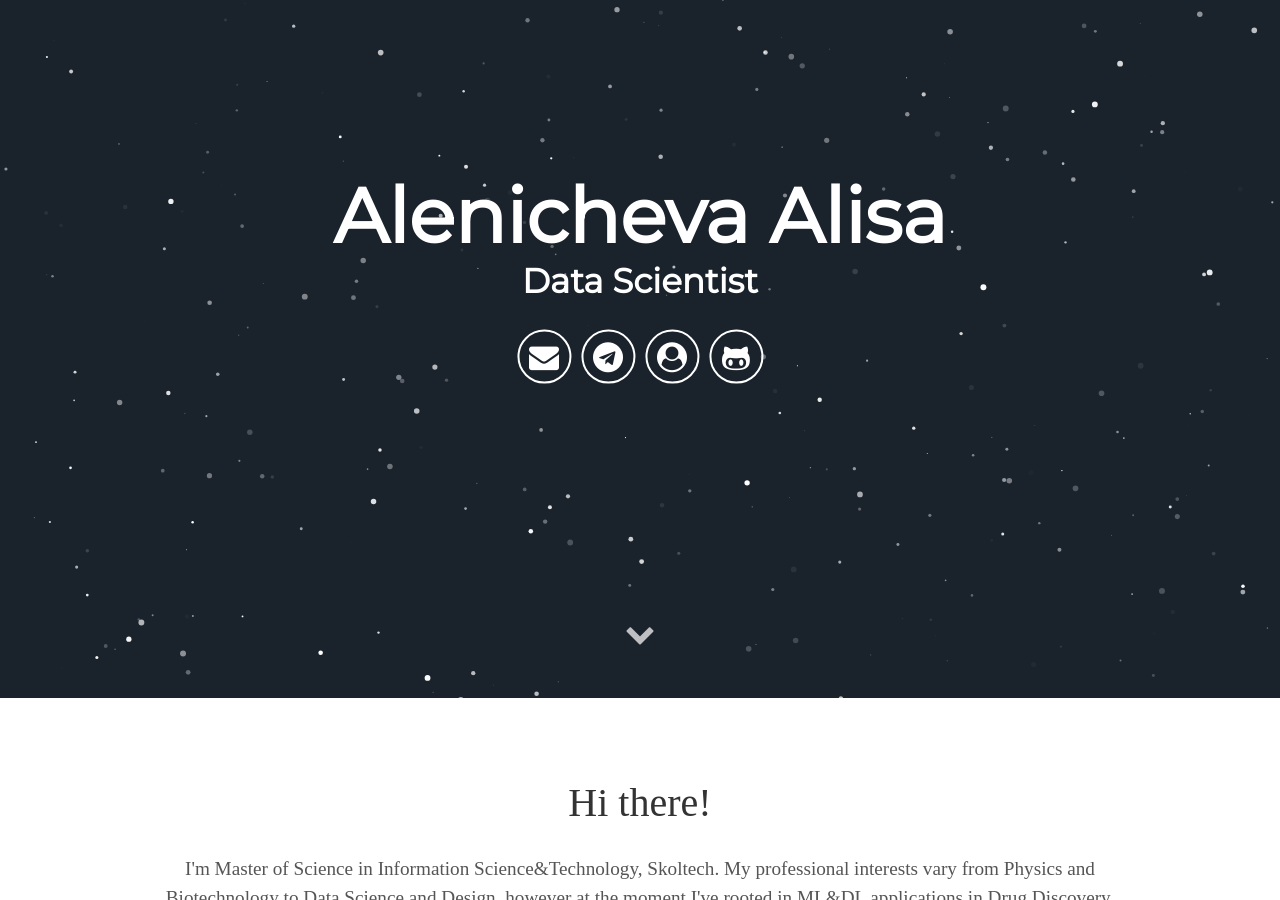
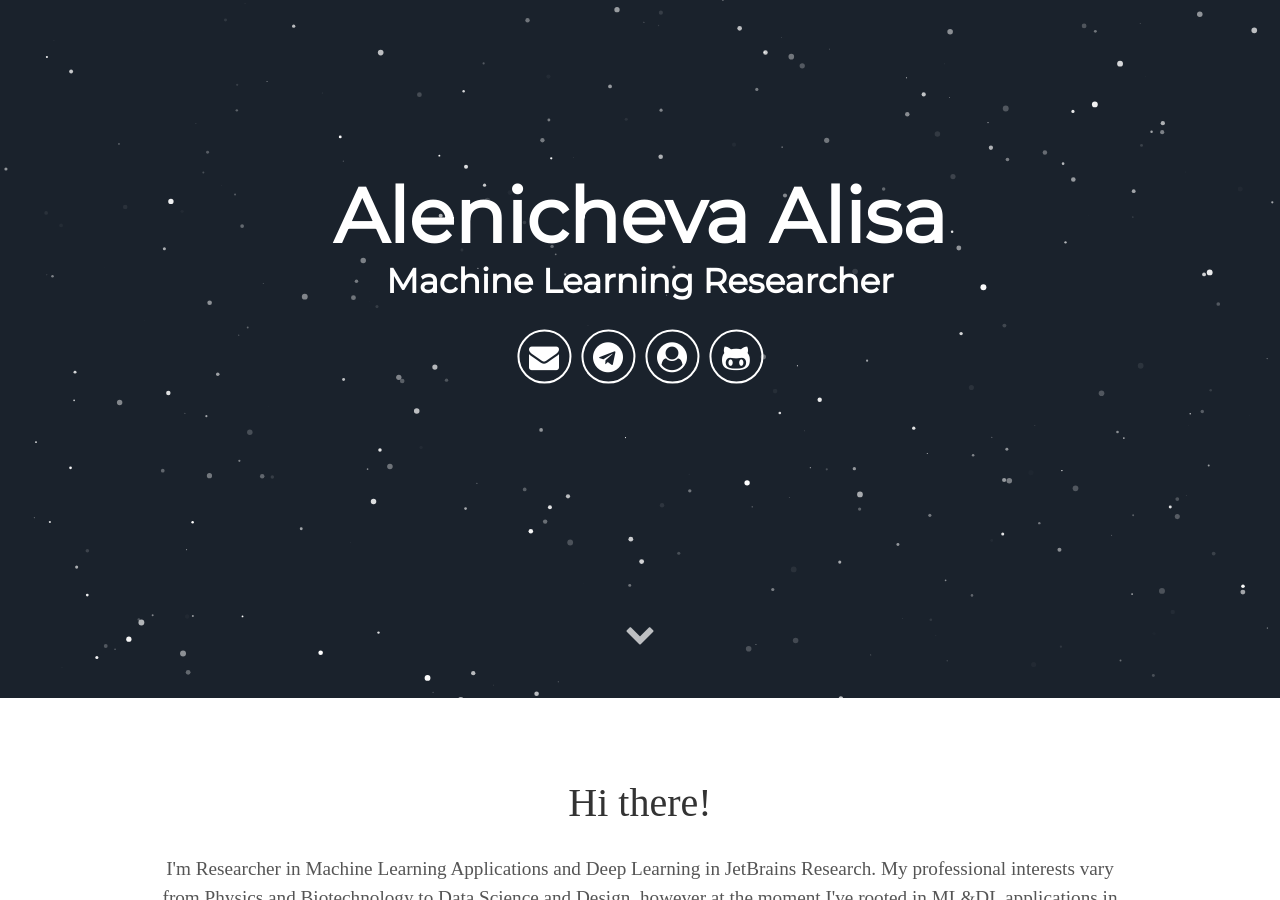
Before and after one commit to korney3/korney3.github.io, a Jekyll site: the page built from index.html, in a window 1280 px wide and 900 px high, scrolled down 202 px. Built offline with Jekyll 4.4.1, drawn with Linux system fonts in a browser that asks for light colours; some web fonts are replaced; some of the changed text lies outside the part shown.

Commit message:
Update _config.yml

```diff
--- a/_config.yml
+++ b/_config.yml
@@ -6,10 +6,10 @@ baseurl: "" # the subpath of your site, e.g. /blog
 
 # User settings
 username: Alenicheva Alisa
-user_description: I'm Master of Science in  Information Science&Technology, Skoltech. My professional interests vary from Physics and Biotechnology to Data Science and Design, however at the moment I've rooted in ML&DL applications in Drug Discovery.
-user_title: Data Scientist
-email: alisa.alenicheva@phystech.edu
-# twitter_username: lorem_ipsum
+user_description: I'm Researcher in Machine Learning Applications and Deep Learning in JetBrains Research. My professional interests vary from Physics and Biotechnology to Data Science and Design, however at the moment I've rooted in ML&DL applications in Drug Discovery.
+user_title: Machine Learning Researcher
+email: koren.iz3x@yandex.ru
+# twitter_username: korney34
 github_username:  korney3
 # gplus_username:  lorem_ipsum
 
```
